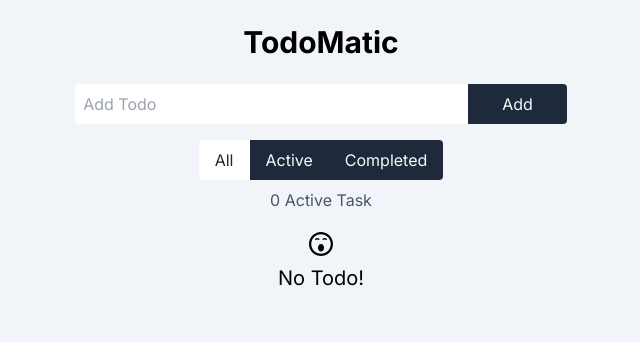
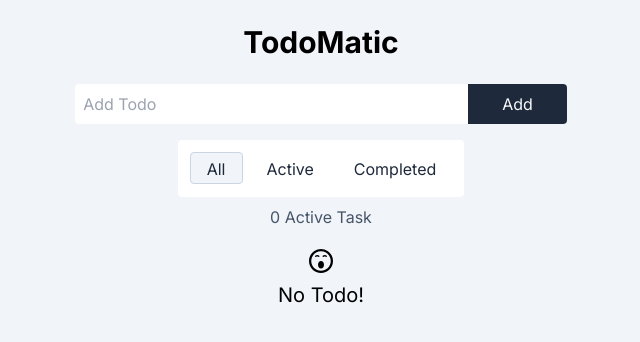
Before and after one commit to ThePrakashKumar/TodoMatic, a Next.js app: page / in a window 1280 px wide. Shown: the top 342 px of the page, without its empty margins (319-959 px from the left). Built offline with nearby package versions, Linux system fonts and the light colour scheme.

Commit message:
style: change style of button container

```diff
--- a/src/components/ButtonContainer.jsx
+++ b/src/components/ButtonContainer.jsx
@@ -13,15 +13,14 @@ const ButtonContainer = () => {
   };
 
   return (
-    <div className="mt-4 w-fit mx-auto">
+    <div className="mt-4 w-fit mx-auto bg-white p-2 rounded">
       {buttonValues.map((button, index) => (
         <button
           key={button}
           onClick={() => handleFilter(button)}
-          className={`h-10 bg-slate-800  text-slate-50 text-inherit hover:text-slate-800 hover:bg-slate-400 transition-all py-2 px-4 capitalize ${
-            index === 0 && "rounded-l"
-          } ${index === buttonValues.length - 1 && "rounded-r"} ${
-            filterStatus === button && "text-slate-800 bg-white"
+          className={`h-8  text-slate-800 text-inherit m-1 py-1 px-4 capitalize rounded ${
+            filterStatus === button &&
+            "text-slate-800 bg-slate-100 border border-slate-300"
           }`}
         >
           {button}
```
